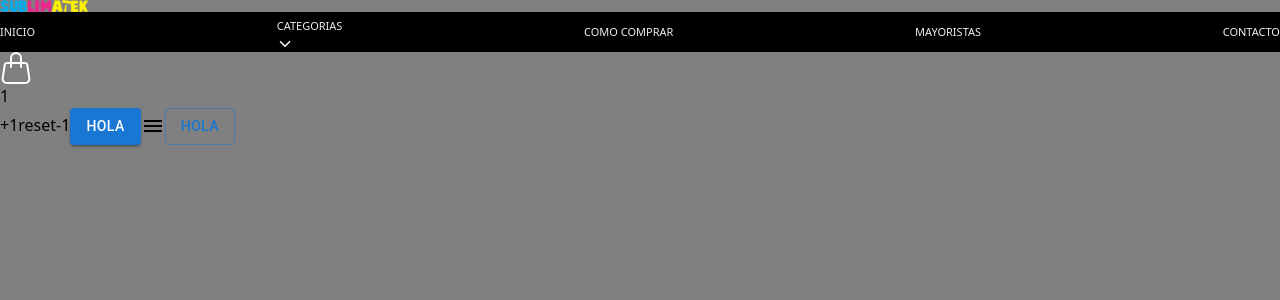
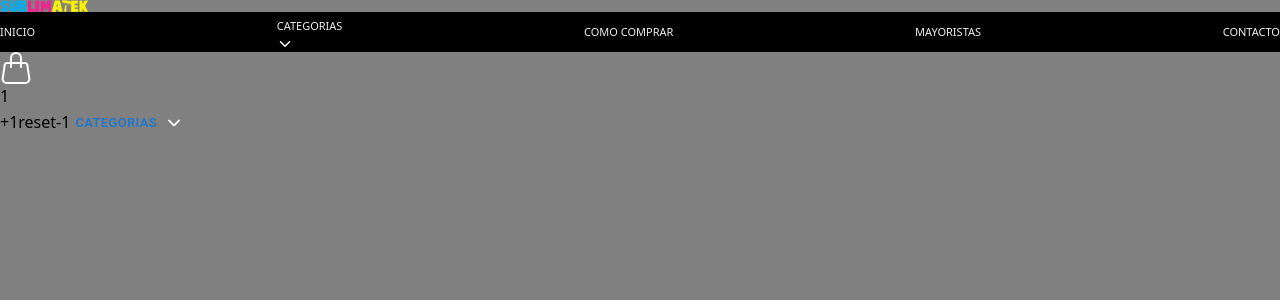
Before and after one commit to juanpabloduette/sublimatek, a React (Vite) app: page / in a window 1280 px wide. Shown: the top 300 px of the page. Built offline with nearby package versions, Linux system fonts and the light colour scheme.

Commit message:
Home changes

```diff
--- a/src/pages/Home.jsx
+++ b/src/pages/Home.jsx
@@ -1,9 +1,20 @@
-import { Menu } from '@mui/icons-material';
+import { Menu as MenuIcon } from '@mui/icons-material';
 import useStore from '../store/counter';
-import Button from '@mui/material/Button';
+import { useState } from 'react';
+import { Menu,MenuItem, Button} from '@mui/material';
+import { IoIosArrowDown } from "react-icons/io";
+
 
 const Home = () => {
 	const { inc, dec, reset } = useStore();
+
+	const [open, setOpen] = useState(null)
+	const handleClose = () => {
+		setOpen(null)
+	}
+	const handleClick = (e) => {
+		setOpen(e.currentTarget)
+	}
 	return (
 		<>
 			<button onClick={inc} className='bg-black text-slate-50 p-5'>
@@ -15,12 +26,26 @@ const Home = () => {
 			<button onClick={dec} className='bg-slate-700 text-slate-50 p-5'>
 				-1
 			</button>
-			<Button variant='contained'>Hola</Button>
-			<Menu />
+			<Button id='basic-button' size='small' endIcon={<IoIosArrowDown  color="white"/>} onClick={handleClick} onMouseOver={handleClick}>Categorias</Button>
 
-			<Button variant='outlined' color='primary'>
-				Hola
-			</Button>
+			<Menu
+			id="basic-menu"
+			anchorEl={open}
+			open={Boolean(open)}
+			onClose={handleClose}
+			autoFocus={false}
+			transitionDuration={200}
+			>
+				<MenuItem onClick={handleClose}>Colección Clubber</MenuItem>
+				<MenuItem onClick={handleClose}>Colección Gamer</MenuItem>
+				<MenuItem onClick={handleClose}>Colección Anime</MenuItem>
+				<MenuItem onClick={handleClose}>Colección Sport</MenuItem>
+				<MenuItem onClick={handleClose}>Colección Music</MenuItem>
+				<MenuItem onClick={handleClose}>Colección Series</MenuItem>
+			</Menu>
+
+
+
 		</>
 	);
 };
```
